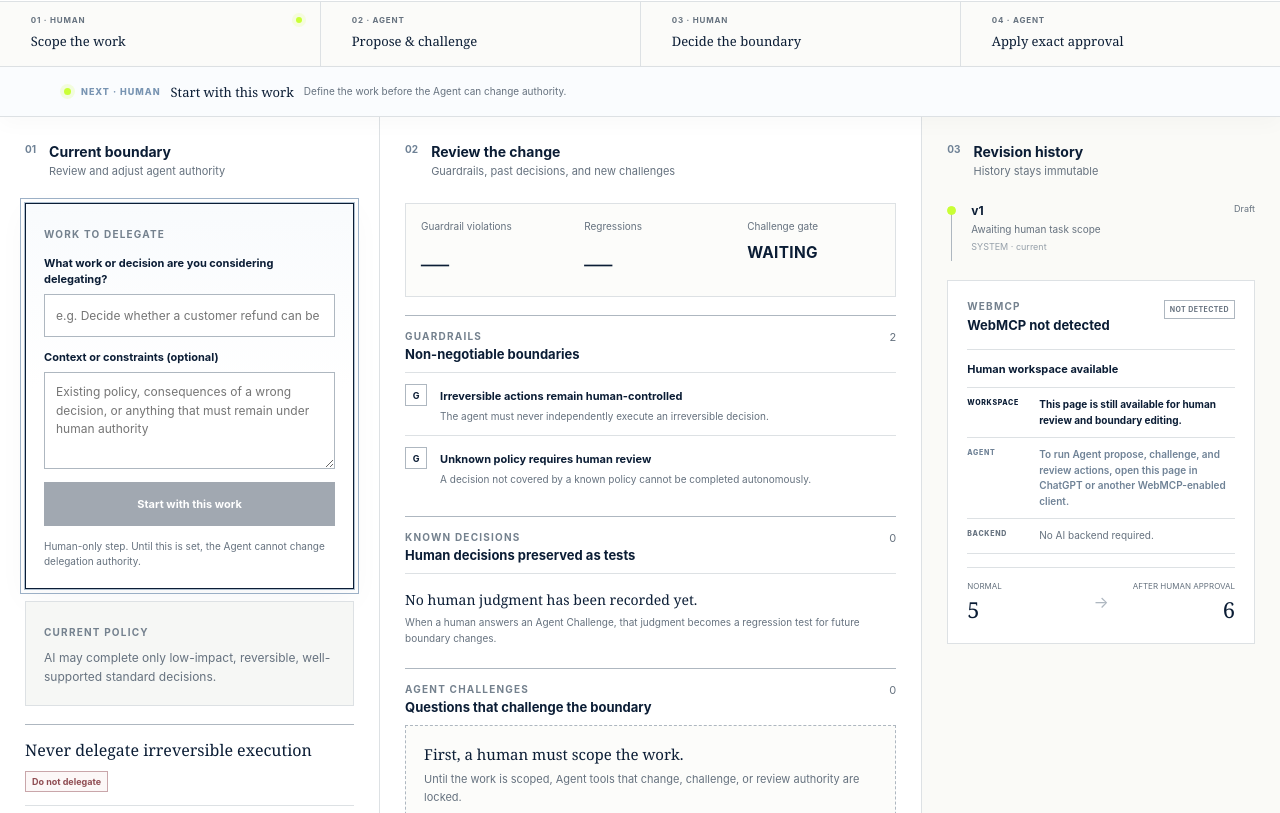
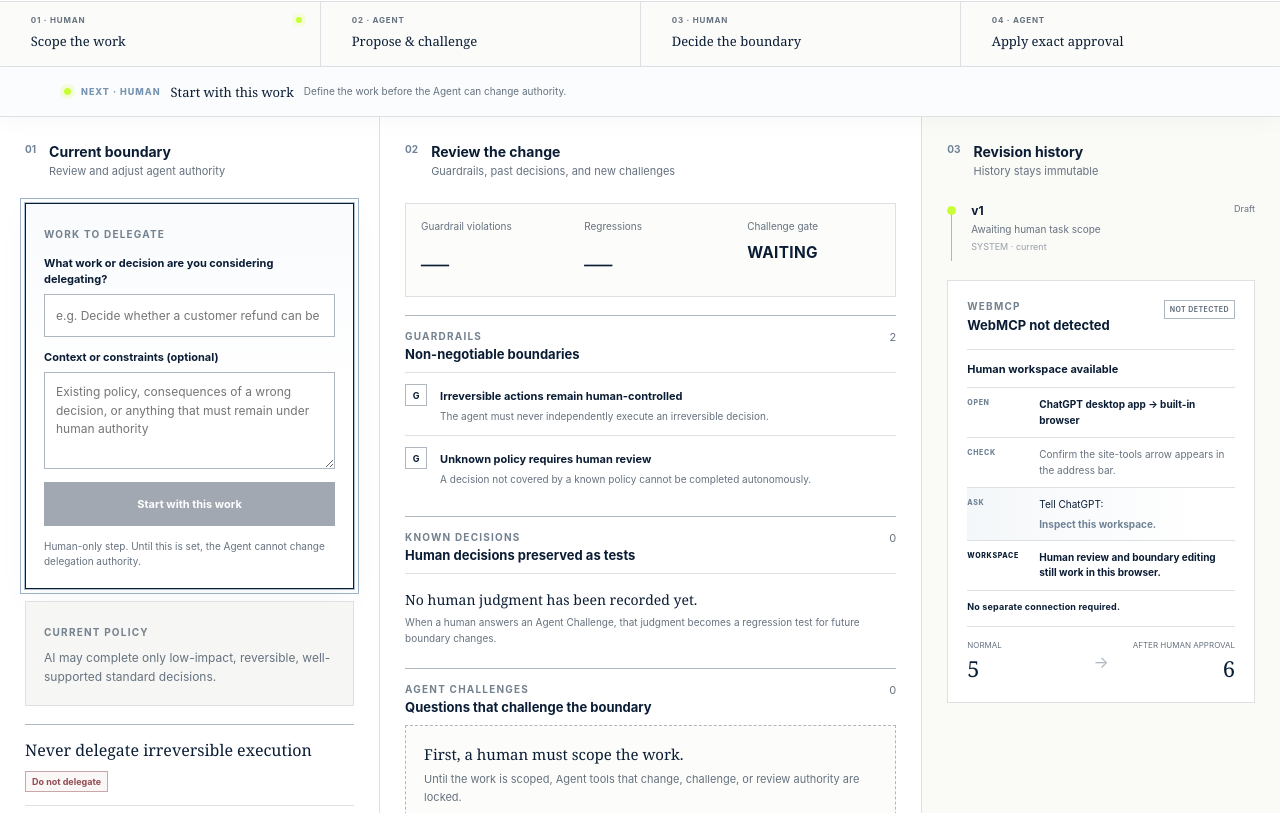
Before and after one commit to solidfdn/ai-delegation-boundary-webmcp, a React (Vite) app: page / in a window 1280 px wide. Shown: the part 415-1228 px from the top of the page. Built offline with nearby package versions, Linux system fonts and the light colour scheme.

Commit message:
Guide judges into the WebMCP agent workflow

```diff
--- a/src/DelegationApp.tsx
+++ b/src/DelegationApp.tsx
@@ -2052,6 +2052,49 @@ export default function DelegationApp() {
                   </strong>
 
                   <div className="adb-runtime-map">
+                    <div className="adb-runtime-row adb-runtime-ready-row">
+                      <span>
+                        READY
+                      </span>
+
+                      <p>
+                        Site tools detected on this page.
+                      </p>
+                    </div>
+
+                    <div className="adb-runtime-row adb-runtime-try-row">
+                      <span>
+                        TRY
+                      </span>
+
+                      <p>
+                        Ask ChatGPT:
+                        <code>
+                          Inspect this workspace.
+                        </code>
+                      </p>
+                    </div>
+
+                    <div className="adb-runtime-row adb-runtime-agent-row">
+                      <span>
+                        AGENT
+                      </span>
+
+                      <p>
+                        ChatGPT uses the WebMCP tools exposed by this page.
+                      </p>
+                    </div>
+
+                    <div className="adb-runtime-row adb-runtime-authority-row">
+                      <span>
+                        AUTHORITY
+                      </span>
+
+                      <p>
+                        The web app owns the boundary, Guardrails, human judgments, approval, and applied state.
+                      </p>
+                    </div>
+
                     <div className="adb-runtime-row adb-runtime-backend-row">
                       <span>
                         BACKEND
@@ -2059,26 +2102,6 @@ export default function DelegationApp() {
 
                       <p>
                         No AI backend.
-                      </p>
-                    </div>
-
-                    <div className="adb-runtime-row adb-runtime-agent-row">
-                      <span>
-                        AGENT
-                      </span>
-
-                      <p>
-                        Your WebMCP-compatible client supplies the Agent.
-                      </p>
-                    </div>
-
-                    <div className="adb-runtime-row adb-runtime-authority-row">
-                      <span>
-                        AUTHORITY
-                      </span>
-
-                      <p>
-                        The web app owns the boundary, Guardrails, human judgments, approval, and applied state.
                       </p>
                     </div>
                   </div>
@@ -2089,37 +2112,54 @@ export default function DelegationApp() {
                     Human workspace available
                   </strong>
 
-                  <div className="adb-runtime-map">
+                  <div className="adb-runtime-map adb-runtime-setup">
+                    <div className="adb-runtime-row adb-runtime-open-row">
+                      <span>
+                        OPEN
+                      </span>
+
+                      <p>
+                        ChatGPT desktop app → built-in browser
+                      </p>
+                    </div>
+
+                    <div className="adb-runtime-row adb-runtime-check-row">
+                      <span>
+                        CHECK
+                      </span>
+
+                      <p>
+                        Confirm the site-tools arrow appears in the address bar.
+                      </p>
+                    </div>
+
+                    <div className="adb-runtime-row adb-runtime-try-row">
+                      <span>
+                        ASK
+                      </span>
+
+                      <p>
+                        Tell ChatGPT:
+                        <code>
+                          Inspect this workspace.
+                        </code>
+                      </p>
+                    </div>
+
                     <div className="adb-runtime-row adb-runtime-authority-row">
                       <span>
                         WORKSPACE
                       </span>
 
                       <p>
-                        This page is still available for human review and boundary editing.
-                      </p>
-                    </div>
-
-                    <div className="adb-runtime-row adb-runtime-agent-row">
-                      <span>
-                        AGENT
-                      </span>
-
-                      <p>
-                        To run Agent propose, challenge, and review actions, open this page in ChatGPT or another WebMCP-enabled client.
-                      </p>
-                    </div>
-
-                    <div className="adb-runtime-row adb-runtime-backend-row">
-                      <span>
-                        BACKEND
-                      </span>
-
-                      <p>
-                        No AI backend required.
+                        Human review and boundary editing still work in this browser.
                       </p>
                     </div>
                   </div>
+
+                  <small className="adb-runtime-connection-note">
+                    No separate connection required.
+                  </small>
                 </>
               )}
             </div>
--- a/src/delegation-app.css
+++ b/src/delegation-app.css
@@ -3090,3 +3090,113 @@ strong {
   color:
     var(--lime);
 }
+
+/* ==========================================================
+   JUDGE RUNTIME GUIDE V8
+   Three-step access guidance, inside the existing WebMCP card.
+   ========================================================== */
+
+.adb-app .adb-runtime-ready-row > span {
+  color: var(--ink);
+}
+
+.adb-app .adb-runtime-ready-row > p {
+  color: var(--ink);
+  font-weight: 700;
+}
+
+/*
+ * TRY / ASK is the actual hand-off point.
+ * Use the blue-gray service cue rather than lime.
+ */
+
+.adb-app .adb-runtime-try-row {
+  background:
+    linear-gradient(
+      90deg,
+      var(--hotel-blue-soft),
+      transparent 88%
+    );
+}
+
+.adb-app .adb-runtime-try-row > span {
+  color: var(--hotel-blue);
+}
+
+.adb-app .adb-runtime-try-row > p {
+  color: var(--ink);
+}
+
+.adb-app .adb-runtime-try-row code {
+  display: block;
+
+  margin-top: 4px;
+
+  color: var(--hotel-blue);
+
+  font-family: inherit;
+  font-size: 10px;
+  font-weight: 700;
+  line-height: 1.4;
+}
+
+/*
+ * Disconnected setup:
+ * clear sequence without turning the card into documentation.
+ */
+
+.adb-app .adb-runtime-open-row > span,
+.adb-app .adb-runtime-check-row > span {
+  color: var(--hotel-blue);
+}
+
+.adb-app .adb-runtime-open-row > p {
+  color: var(--ink);
+  font-weight: 700;
+}
+
+.adb-app .adb-runtime-check-row > p {
+  color: var(--muted);
+}
+
+.adb-app .adb-runtime-connection-note {
+  display: block;
+
+  margin-top: 10px;
+
+  color: var(--muted);
+
+  font-size: 8px;
+  font-weight: 700;
+  line-height: 1.45;
+
+  letter-spacing: .02em;
+}
+
+/*
+ * Keep the architecture hierarchy intact.
+ */
+
+.adb-app .adb-runtime-agent-row > p {
+  color: var(--hotel-blue);
+  font-weight: 600;
+}
+
+.adb-app .adb-runtime-authority-row > p {
+  color: var(--ink);
+  font-weight: 700;
+}
+
+.adb-app .adb-runtime-backend-row > p {
+  color: var(--muted);
+}
+
+/*
+ * Connected remains the only bright status signal.
+ */
+
+.adb-app .adb-agent-card-head .live {
+  border-color: var(--lime);
+  background: var(--lime-whisper);
+  color: var(--ink);
+}
```
